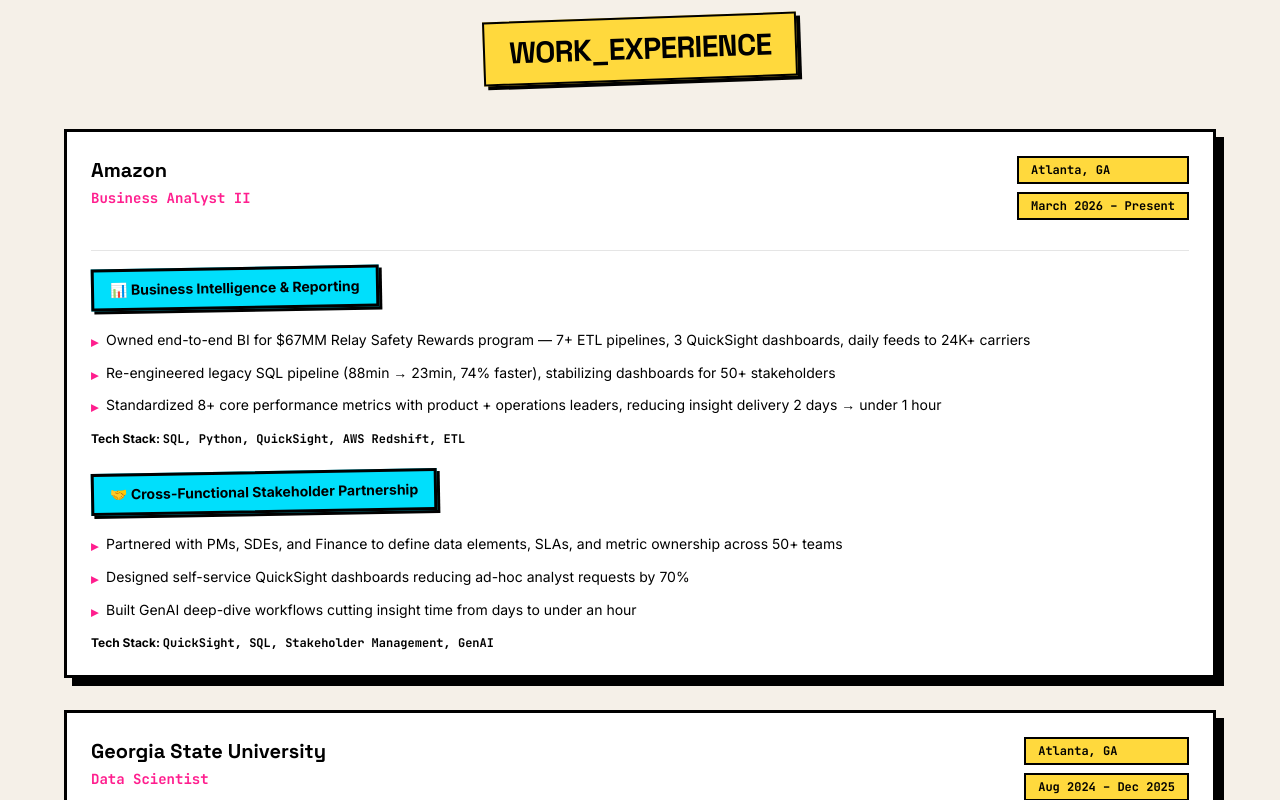
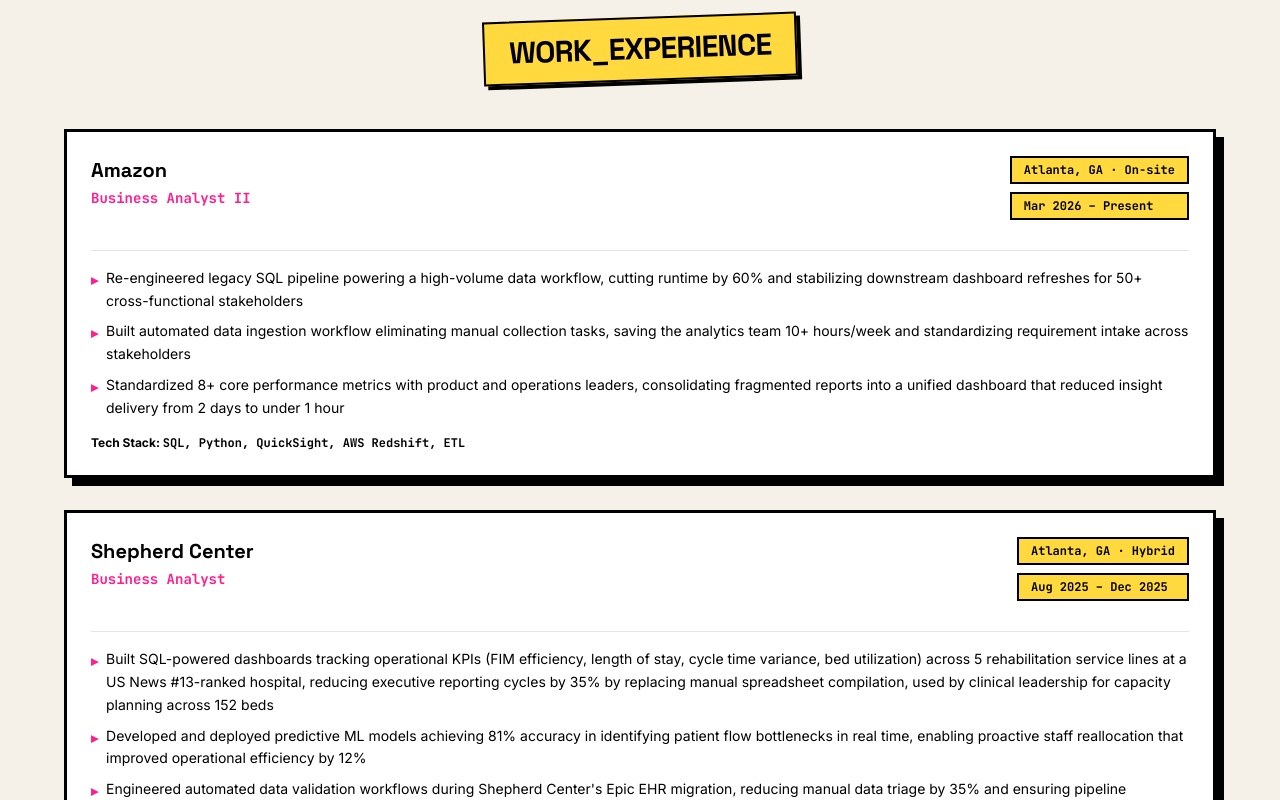
Before and after one commit to Harshalk2002/ds-portfolio, a Next.js app: page / in a window 1280 px wide. Shown: the part 3160-3960 px from the top of the page. Built offline with nearby package versions, Linux system fonts and the light colour scheme.

Commit message:
switch work experience to real multi-company structure

```diff
--- a/app/page.tsx
+++ b/app/page.tsx
@@ -362,86 +362,86 @@
               {
                 company: "Amazon",
                 role: "Business Analyst II",
-                location: "Atlanta, GA",
-                date: "March 2026 \u2013 Present",
-                subcategories: [
-                  {
-                    emoji: "📊",
-                    name: "Business Intelligence & Reporting",
-                    bullets: [
-                      "Owned end-to-end BI for $67MM Relay Safety Rewards program \u2014 7+ ETL pipelines, 3 QuickSight dashboards, daily feeds to 24K+ carriers",
-                      "Re-engineered legacy SQL pipeline (88min \u2192 23min, 74% faster), stabilizing dashboards for 50+ stakeholders",
-                      "Standardized 8+ core performance metrics with product + operations leaders, reducing insight delivery 2 days \u2192 under 1 hour",
-                    ],
-                    tech: "SQL, Python, QuickSight, AWS Redshift, ETL",
-                  },
-                  {
-                    emoji: "🤝",
-                    name: "Cross-Functional Stakeholder Partnership",
-                    bullets: [
-                      "Partnered with PMs, SDEs, and Finance to define data elements, SLAs, and metric ownership across 50+ teams",
-                      "Designed self-service QuickSight dashboards reducing ad-hoc analyst requests by 70%",
-                      "Built GenAI deep-dive workflows cutting insight time from days to under an hour",
-                    ],
-                    tech: "QuickSight, SQL, Stakeholder Management, GenAI",
-                  },
+                location: "Atlanta, GA · On-site",
+                date: "Mar 2026 – Present",
+                techStack: "SQL, Python, QuickSight, AWS Redshift, ETL",
+                bullets: [
+                  "Re-engineered legacy SQL pipeline powering a high-volume data workflow, cutting runtime by 60% and stabilizing downstream dashboard refreshes for 50+ cross-functional stakeholders",
+                  "Built automated data ingestion workflow eliminating manual collection tasks, saving the analytics team 10+ hours/week and standardizing requirement intake across stakeholders",
+                  "Standardized 8+ core performance metrics with product and operations leaders, consolidating fragmented reports into a unified dashboard that reduced insight delivery from 2 days to under 1 hour",
                 ],
               },
               {
-                company: "Georgia State University",
-                role: "Data Scientist",
-                location: "Atlanta, GA",
-                date: "Aug 2024 \u2013 Dec 2025",
-                subcategories: [
-                  {
-                    emoji: "📈",
-                    name: "Predictive Modeling & Forecasting",
-                    bullets: [
-                      "Built predictive models for clinical workflows achieving 85% accuracy across 5 service lines",
-                      "Improved data quality 40% through SQL feature engineering and consolidation of 5+ operational data sources",
-                      "Reduced reporting cycles 35% via automated analytics dashboards and SQL pipelines",
-                    ],
-                    tech: "Python, SQL, scikit-learn, XGBoost, Power BI",
-                  },
-                  {
-                    emoji: "🧠",
-                    name: "LLM & NLP Analytics",
-                    bullets: [
-                      "Fine-tuned LLMs (LLaMA-2, Mistral, GPT-3.5) on 50,000+ records, improving accuracy 36% \u2192 77%",
-                      "Built NLP pipelines for automated complaint classification, achieving 81% semantic accuracy",
-                      "Designed eval frameworks with golden test sets and LLM-as-judge for production model validation",
-                    ],
-                    tech: "PyTorch, Hugging Face, LangChain, Pinecone",
-                  },
+                company: "Shepherd Center",
+                role: "Business Analyst",
+                location: "Atlanta, GA · Hybrid",
+                date: "Aug 2025 – Dec 2025",
+                techStack: "SQL, Python, Power BI, ML, Epic EHR",
+                bullets: [
+                  "Built SQL-powered dashboards tracking operational KPIs (FIM efficiency, length of stay, cycle time variance, bed utilization) across 5 rehabilitation service lines at a US News #13-ranked hospital, reducing executive reporting cycles by 35% by replacing manual spreadsheet compilation, used by clinical leadership for capacity planning across 152 beds",
+                  "Developed and deployed predictive ML models achieving 81% accuracy in identifying patient flow bottlenecks in real time, enabling proactive staff reallocation that improved operational efficiency by 12%",
+                  "Engineered automated data validation workflows during Shepherd Center's Epic EHR migration, reducing manual data triage by 35% and ensuring pipeline continuity for NIDILRR Model System federal reporting",
                 ],
               },
               {
                 company: "Amazon",
-                role: "Business Intelligence Engineer Intern",
-                location: "Dallas, TX",
-                date: "May 2025 \u2013 Aug 2025",
-                techStack: "SQL, Python, AWS Redshift, Airflow, Tableau",
+                role: "Business Intelligence Engineer",
+                location: "Dallas, TX · On-site",
+                date: "May 2025 – Aug 2025",
+                techStack: "SQL, Python, AWS Redshift, QuickSight, A/B Testing",
                 bullets: [
-                  "Built high-performance SQL pipelines using recursive CTEs and window functions across 150+ sites, improving analytics performance by 40%",
-                  "Automated real-time data workflows shifting refresh cadence to 4x daily, cutting decision latency 80%",
-                  "Integrated forecasting and anomaly detection models into BI dashboards, generating 2-week advance signals",
-                  "Partnered with product + ops teams on agile sprints, code reviews, and analytics on-call rotation",
+                  "Optimized 1,000+ lines of production SQL workflows using recursive CTEs, window functions, and schema remapping on Amazon Redshift, cutting query runtime by 40% and enabling scalable workforce analytics across 150+ fulfillment sites",
+                  "Architected ETL pipelines in SQL and Python on Redshift (ingest → transform → validate) with automated schema checks and data quality frameworks that improved reliability for labor planning systems",
+                  "Automated BI dashboards from once-daily to 4x daily refreshes using Redshift and QuickSight, cutting decision lag by 80% and delivering near real-time workforce visibility to operations leaders",
+                  "Designed and executed A/B tests comparing refresh strategies using two-sample t-tests and confidence intervals at 95% significance, validating an 80% reduction in decision lag before global rollout",
+                ],
+              },
+              {
+                company: "Shepherd Center",
+                role: "Data Analyst",
+                location: "Atlanta, GA",
+                date: "Jan 2025 – Apr 2025",
+                techStack: "SQL, Python, Power BI, ML",
+                bullets: [
+                  "Built SQL-powered analytical dashboards tracking operational KPIs across 5 rehabilitation service lines, reducing executive reporting cycles by 35% and replacing manual spreadsheet compilation for clinical leadership",
+                  "Developed predictive ML models achieving 81% accuracy in bottleneck detection, enabling proactive staff reallocation that improved operational efficiency by 12%",
+                  "Engineered automated data validation workflows during Epic EHR migration, reducing manual triage by 35% and ensuring data continuity for NIDILRR Model System reporting",
+                ],
+              },
+              {
+                company: "Better Business Bureau",
+                role: "Data Analyst / AI Developer",
+                location: "Atlanta, GA · Hybrid",
+                date: "Aug 2024 – Dec 2024",
+                techStack: "Python, LangChain, RAG, LLMs, SQL",
+                bullets: [
+                  "Fine-tuned production LLM systems using LangChain + RAG over BBB's enterprise complaint corpus (81K+ scams, 697K reviews), improving AI response alignment from 36% to 77%, outperforming the 50% baseline through prompt engineering and eval loops",
+                  "Architected ETL pipelines in Python and SQL consolidating 5+ data sources (complaints, Scam Tracker, business profiles), improving data quality by 40% and enabling automated classification across 33 scam categories at 200M+ visit scale",
+                  "Deployed diagnostic ML pipelines achieving 81% accuracy and reducing resolution time by 35% against 30-day SLAs, supporting consumer protection across 90+ bureaus that helped avoid $43M in fraud losses",
                 ],
               },
               {
                 company: "TDK Electronics",
-                role: "Data Analyst",
-                location: "Bengaluru, India",
-                date: "Jul 2023 \u2013 Jul 2024",
-                techStack: "Python, SQL, Power BI, PyTorch, Airflow",
+                role: "Business Analyst",
+                location: "Tokyo, Japan · Hybrid",
+                date: "Jul 2023 – Jul 2024",
+                techStack: "Power BI, SQL, Python, ARIMA, Random Forest",
                 bullets: [
-                  "Built data pipelines and dashboards for 80+ business units, improving resource allocation efficiency by 20%",
-                  "Engineered demand forecasting models (PyTorch, XGBoost, ARIMA), achieving 15% lift in opportunity identification",
-                  "Designed Power BI dashboards with DAX measures + Redshift integration via RLS",
-                  "Orchestrated SQL/Python ETL jobs in Airflow, reducing pipeline failures by 45%",
+                  "Analyzed product growth and profitability across 80+ business units within a Fortune Global 2000 manufacturer ($14.6B revenue), identifying high-growth opportunities 15% faster and improving cross-regional resource allocation efficiency by 20%",
+                  "Architected secure BI infrastructure integrating Power BI with Amazon Redshift and Row-Level Security (RLS), enabling compliant role-based reporting across 6 manufacturing plants and 5,000+ employees",
+                  "Built a unified analytics platform using scheduled SQL and Python ETL feeding a Power BI model with standardized dimensional tables and DAX measures, creating a single source of truth across 80+ business units",
+                  "Deployed ARIMA and Random Forest forecasting models achieving 80% accuracy, using A/B and hypothesis testing to guide pricing and procurement decisions",
                 ],
               },
-            ].map((job, i) => (
+            ].map((job: {
+              company: string
+              role: string
+              location: string
+              date: string
+              techStack?: string
+              bullets?: string[]
+              subcategories?: { emoji: string; name: string; bullets: string[]; tech: string }[]
+            }, i) => (
               <NeoCard key={i} bg="bg-white">
                 <CardHeader>
                   <div className="flex flex-col sm:flex-row sm:items-start sm:justify-between gap-3">
@@ -492,7 +492,7 @@
                   ) : (
                     <>
                       <ul className="space-y-2">
-                        {("bullets" in job ? job.bullets : []).map((bullet, k) => (
+                        {(job.bullets ?? []).map((bullet, k) => (
                           <li key={k} className="flex items-start gap-2 text-sm leading-relaxed">
                             <span className="text-[#FF1E8E] font-bold shrink-0 mt-0.5">▸</span>
                             {bullet}
```
